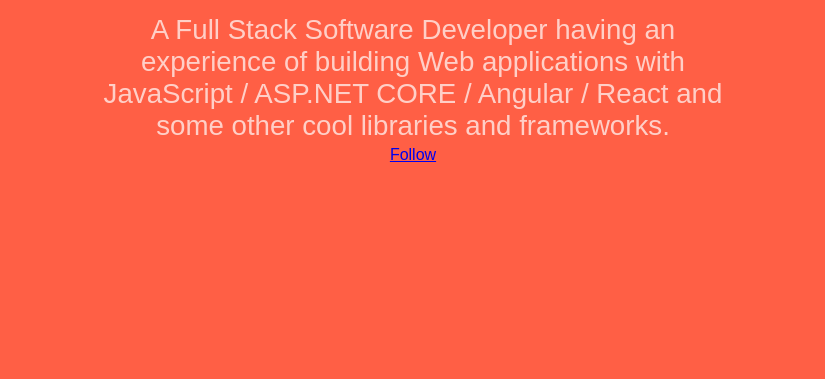
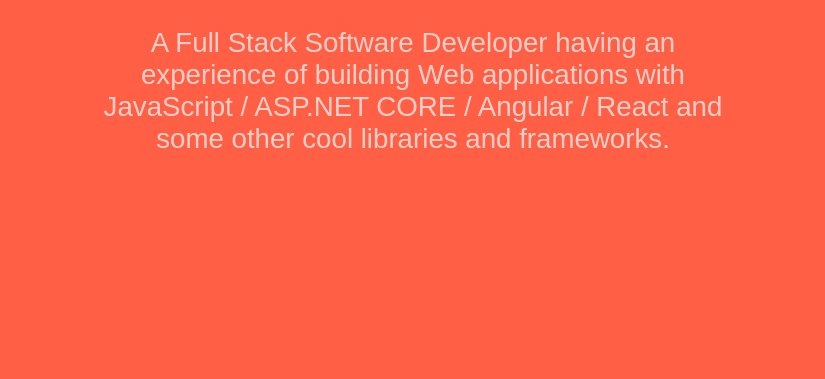
Before and after one commit to pixelbyaj/pixelbyaj.github.io, a plain HTML site: page index.html in a window 1280 px wide. Shown: the part 421-800 px from the top of the page, without its empty margins (227-1052 px from the left). Drawn offline with Linux system fonts and the light colour scheme.

Commit message:
remove github link

```diff
--- a/index.html
+++ b/index.html
@@ -81,16 +81,10 @@
                 <h1>PixelByAJ</h1>
                 <h2>A Full Stack Software Developer having an experience of building Web applications with JavaScript / ASP.NET CORE / Angular / React and some other cool libraries and frameworks.
                 </h2>
-                <div class="github">
-                    <!-- Place this tag where you want the button to render. -->
-                    <a class="github-button" href="https://github.com/pixelbyaj" data-size="large" data-show-count="true" aria-label="Follow @ntkme on GitHub">Follow</a>
-
-                </div>
             </div>
         </div>
     </div>
-    <!-- Place this tag in your head or just before your close body tag. -->
-    <script async defer src="https://buttons.github.io/buttons.js"></script>
+
     <script type="text/javascript">
         document.querySelectorAll(".section").forEach(function(x) {
             x.style = "height:" + window.innerHeight + "px;";
```
